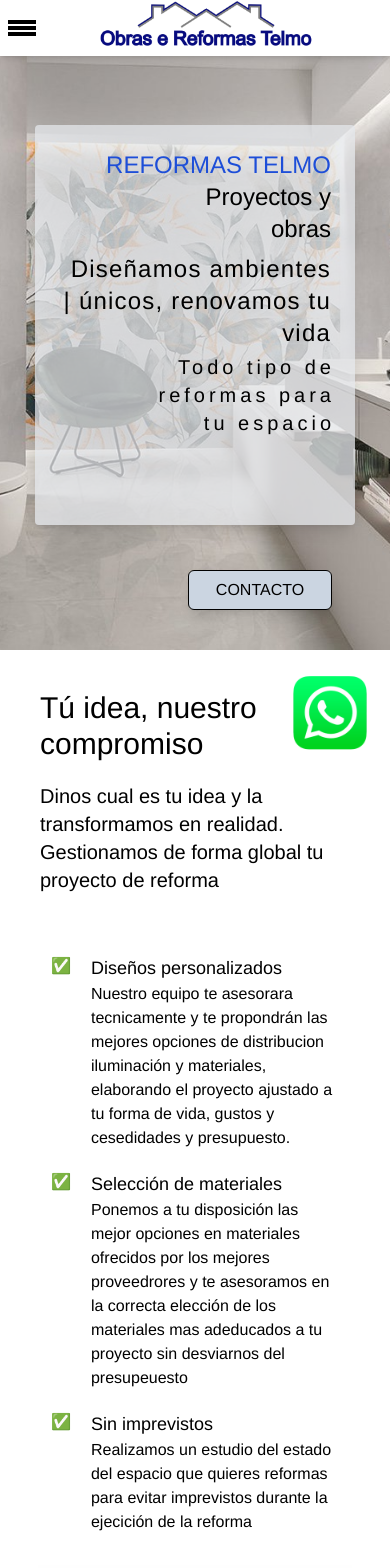
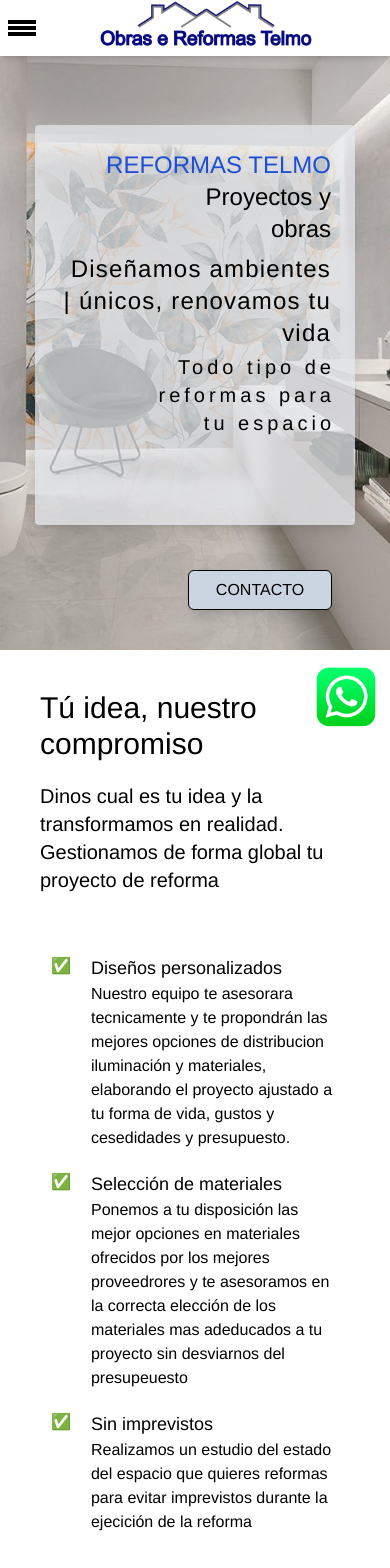
Before and after one commit to Fran-Lopez-Laperal/taxifran, a React (Vite) app: page / in a window 390 px wide. Shown: the top 1568 px of the page. Built offline with nearby package versions, Linux system fonts and the light colour scheme.

Commit message:
cambio tamaño logo whatsapp

```diff
--- a/src/pages/Information.jsx
+++ b/src/pages/Information.jsx
@@ -6,7 +6,7 @@ const Information = () => {
         <div id='servicios'>
             <section className="p-5 lg:flex lg:justify-center" >
 
-                <article className='lg:flex lg:w-1250 lg:justify-center'>
+                <article className='lg:flex lg:w-1250 gap-9 lg:justify-center'>
                     <section className="flex flex-col w-full items-center">
                         <header className="mb-10 p-5">
                             <article>
@@ -63,8 +63,8 @@ const Information = () => {
                         </article>
                     </section>
                     <section className='w-full flex justify-center mt-10'>
-                        <figure className='shadow-black shadow-lg'>
-                            <img className='h-96 w-80 md:w-595 md:h-750 rounded-sm  lg:h-750 lg:w-600 ' src={cocina} alt={cocina} />
+                        <figure className='shadow-black shadow-lg rounded-sm '>
+                            <img className='h-96 w-80 md:w-595 md:h-750 rounded-sm  lg:h-850 lg:w-600 ' src={cocina} alt={cocina} />
                         </figure>
                     </section>
                 </article>
--- a/src/pages/Whatsapp.jsx
+++ b/src/pages/Whatsapp.jsx
@@ -12,7 +12,7 @@ const Whatsapp = () => {
 
     return (
         <figure >
-            <button className='w-40 flex fixed top-3/4  -right-5' onClick={openWhatsApp}>
+            <button className='w-32 md:w-40 flex fixed top-3/4  -right-5 ' onClick={openWhatsApp}>
                 <img src={whats} alt={whats} />
             </button>
 
```
